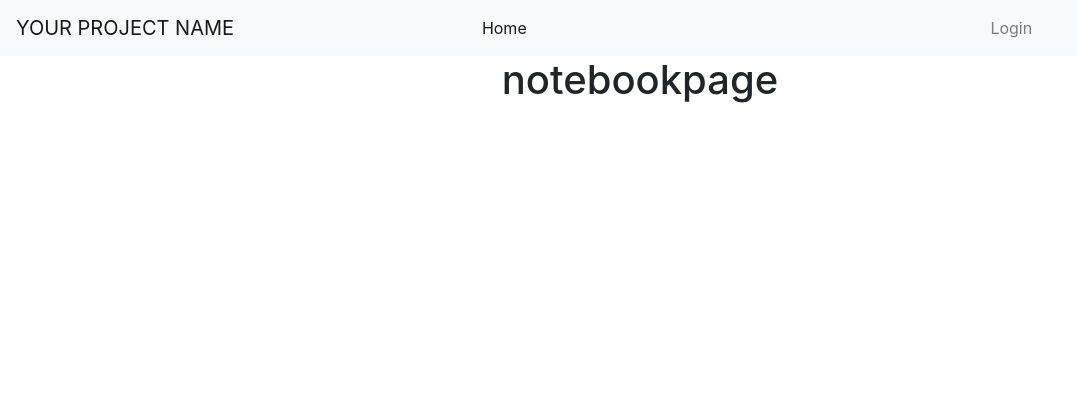
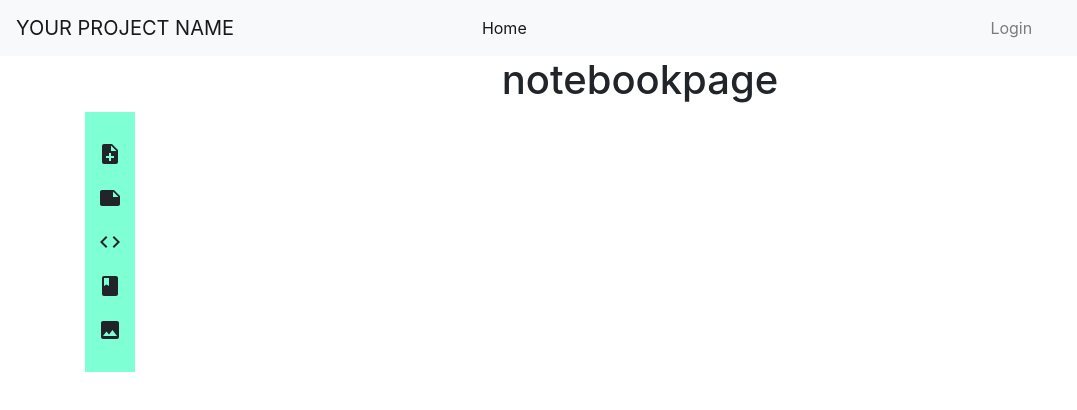
Before and after one commit to AndreeaMatei2811/notebook-client, a React (Create React App) app: page /notebook/1 in a window 1280 px wide. Shown: the top 410 px of the page, without its empty margins (0-1077 px from the left). Built offline with nearby package versions, Linux system fonts and the light colour scheme; no server answers.

Commit message:
Add Note components

```diff
--- a/src/components/Sidebar/Sidebar.js
+++ b/src/components/Sidebar/Sidebar.js
@@ -1,9 +1,15 @@
+import { Book, Code, Image, Note, NoteAdd } from "@material-ui/icons";
 import React from "react";
+import "./sidebar.scss";
 
 export default function Sidebar() {
   return (
     <div className="sidebar">
-      <p>sidebar</p>
+      <NoteAdd />
+      <Note />
+      <Code />
+      <Book />
+      <Image />
     </div>
   );
 }
--- /dev/null
+++ b/src/components/Sidebar/sidebar.scss
@@ -0,0 +1,13 @@
+.sidebar {
+  background-color: aquamarine;
+  display: flex;
+  flex-direction: column;
+  justify-content: center;
+  align-items: center;
+  padding: 20px;
+  max-width: 50px;
+
+  svg {
+    margin: 10px;
+  }
+}
--- a/src/pages/NotebookPage/NotebookPage.js
+++ b/src/pages/NotebookPage/NotebookPage.js
@@ -1,9 +1,11 @@
 import React from "react";
+import Sidebar from "../../components/Sidebar/Sidebar";
 
 export default function NotebookPage() {
   return (
-    <div>
+    <div className="notebook container">
       <h1>notebookpage</h1>
+      <Sidebar />
     </div>
   );
 }
```
Also changed, not shown: src/components/Notes/AddNote.js (added), src/components/Notes/DefinitionNote.js (added), src/components/Notes/SnippetNote.js (added), src/components/Notes/TextNotes.js (added).
